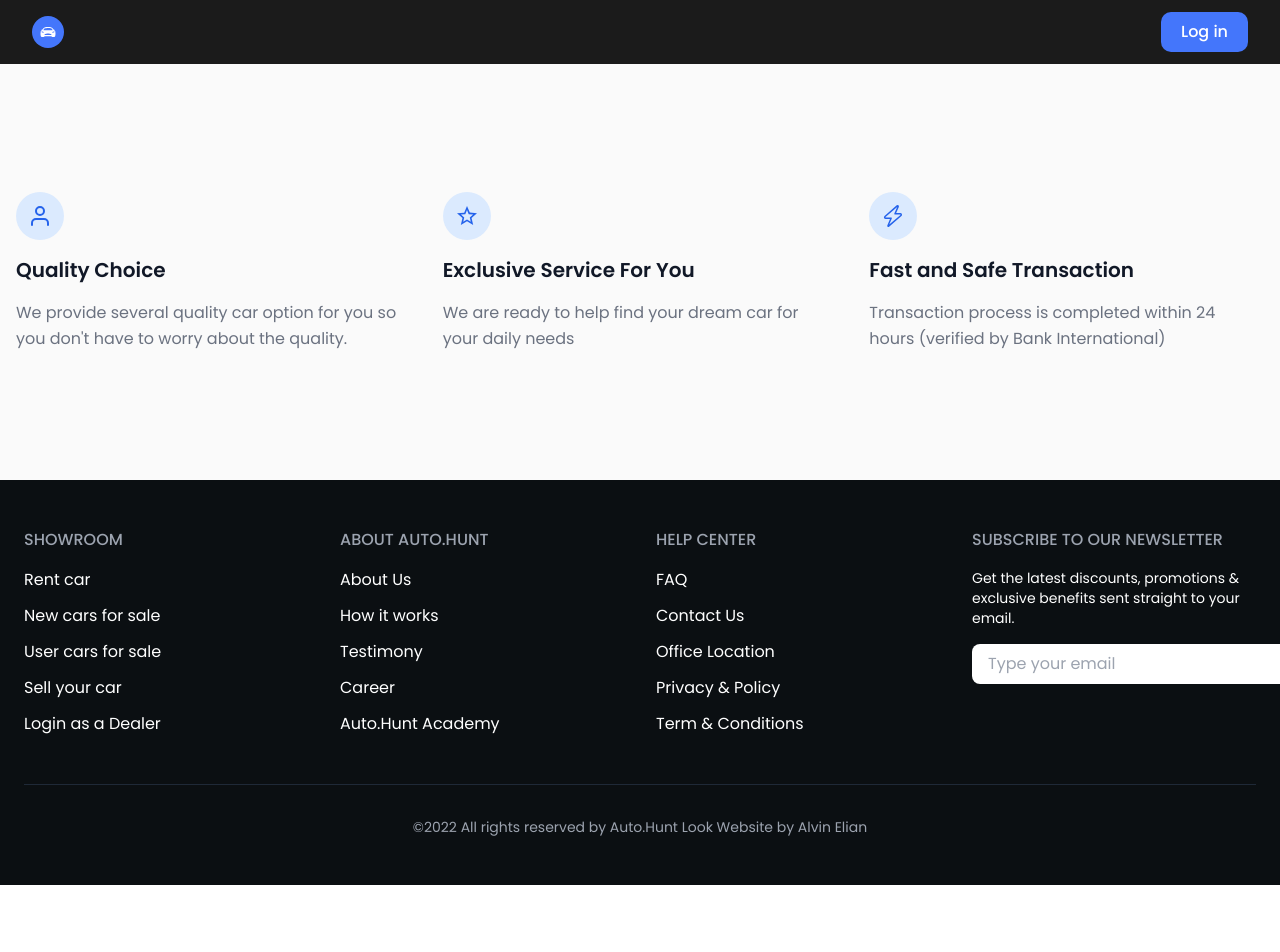
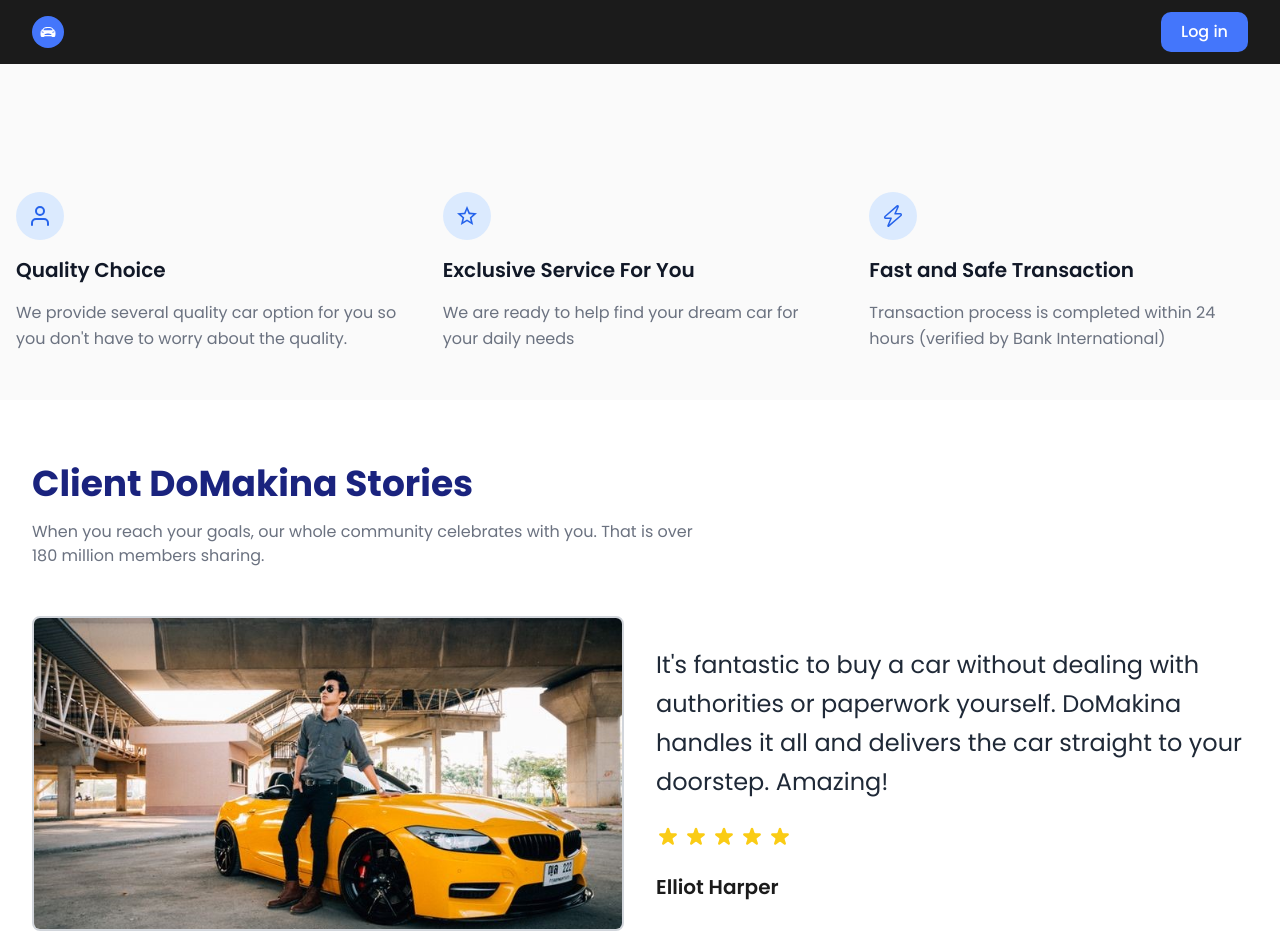
Before and after one commit to DoMakina/frontend, a React (Vite) app: page / in a window 1280 px wide. Shown: the top 952 px of the page. Before the commit the page ends 885 px from the top, so only its background shows below. Built offline with nearby package versions, Linux system fonts and the light colour scheme.

Commit message:
Add Testimonials section and update HomePage layout; enhance Footer with dynamic year and branding

```diff
--- a/src/components/layouts/MainLayout/Footer.jsx
+++ b/src/components/layouts/MainLayout/Footer.jsx
@@ -1,4 +1,6 @@
 export default function Footer() {
+	const currentYear = new Date().getFullYear();
+
 	return (
 		<footer className="bg-[#0B0F12] px-6 py-12 text-white">
 			<div className="mx-auto max-w-7xl">
@@ -66,7 +68,7 @@
 							</li>
 							<li>
 								<a href="#" className="hover:text-theme-blue">
-									Auto.Hunt Academy
+									DoMakina Academy
 								</a>
 							</li>
 						</ul>
@@ -129,8 +131,7 @@
 				</div>
 				{/* Copyright */}
 				<div className="mt-12 border-t border-gray-800 pt-8 text-center text-sm text-gray-400">
-					©2022 All rights reserved by Auto.Hunt Look Website by
-					Alvin Elian
+					©{currentYear} All rights reserved by DoMakina
 				</div>
 			</div>
 		</footer>
--- /dev/null
+++ b/src/components/pages/Home/Testimonials.jsx
@@ -0,0 +1,79 @@
+import clientImage from "../../../assets/images/Client.jpg";
+
+export default function TestimonialSection() {
+	const testimonial = {
+		id: 1,
+		name: "Elliot Harper",
+		image: clientImage,
+		quote: "It's fantastic to buy a car without dealing with authorities or paperwork yourself. DoMakina handles it all and delivers the car straight to your doorstep. Amazing!",
+		rating: 5,
+	};
+
+	return (
+		<div className="bg-white px-4 py-16 sm:px-6 lg:px-8">
+			<div className="mx-auto max-w-7xl">
+				{/* Header */}
+				<div className="mb-12">
+					<h2 className="mb-4 text-4xl font-bold text-[#1a237e]">
+						Client DoMakina Stories
+					</h2>
+					<p className="max-w-2xl text-gray-500">
+						When you reach your goals, our whole community
+						celebrates with you. That is over 180 million members
+						sharing.
+					</p>
+				</div>
+
+				{/* Testimonial Card */}
+				<div className="grid items-center gap-8 md:grid-cols-2">
+					{/* Image */}
+					<div className="relative">
+						<img
+							className="rounded-lg border-2 border-gray-300"
+							src={testimonial.image}
+							alt={testimonial.name}
+						/>
+					</div>
+
+					{/* Content */}
+					<div className="space-y-6">
+						<p className="text-2xl leading-relaxed text-gray-800">
+							{testimonial.quote}
+						</p>
+
+						{/* Rating */}
+						<div className="flex gap-1">
+							{[...Array(testimonial.rating)].map((_, i) => (
+								<svg
+									key={i}
+									className="h-6 w-6 text-yellow-400"
+									fill="currentColor"
+									viewBox="0 0 20 20"
+								>
+									<path d="M9.049 2.927c.3-.921 1.603-.921 1.902 0l1.07 3.292a1 1 0 00.95.69h3.462c.969 0 1.371 1.24.588 1.81l-2.8 2.034a1 1 0 00-.364 1.118l1.07 3.292c.3.921-.755 1.688-1.54 1.118l-2.8-2.034a1 1 0 00-1.175 0l-2.8 2.034c-.784.57-1.838-.197-1.539-1.118l1.07-3.292a1 1 0 00-.364-1.118L2.98 8.72c-.783-.57-.38-1.81.588-1.81h3.461a1 1 0 00.951-.69l1.07-3.292z" />
+								</svg>
+							))}
+						</div>
+
+						<p className="text-xl font-semibold">
+							{testimonial.name}
+						</p>
+					</div>
+				</div>
+
+				{/* User Stats */}
+				<div className="mt-12 flex items-center gap-4">
+					<div className="flex -space-x-2">
+						<div className="flex h-12 w-12 items-center justify-center rounded-full border-2 border-white bg-blue-500 text-sm text-white">
+							180k+
+						</div>
+					</div>
+					<div>
+						<span className="text-2xl font-bold">180k+ </span>
+						<span className="text-gray-500">DoMakina Users</span>
+					</div>
+				</div>
+			</div>
+		</div>
+	);
+}
--- a/src/components/pages/Home/index.js
+++ b/src/components/pages/Home/index.js
@@ -1 +1,2 @@
-export {default as FeatureSection} from "./FeaturesSection"
+export { default as FeatureSection } from "./FeaturesSection";
+export { default as Testimonials } from "./Testimonials";
--- a/src/pages/public/HomePage.jsx
+++ b/src/pages/public/HomePage.jsx
@@ -1,10 +1,11 @@
 import { MainLayout } from "../../components/layouts";
-import { FeatureSection } from "../../components/pages/Home";
+import { FeatureSection, Testimonials } from "../../components/pages/Home";
 const HomePage = () => {
 	return (
 		<MainLayout>
-			<div className="flex flex-grow items-center justify-center">
-				<FeatureSection/>
+			<div className="flex flex-grow flex-col items-center justify-center">
+				<FeatureSection />
+				<Testimonials />
 			</div>
 		</MainLayout>
 	);
```
Also changed, not shown: src/assets/images/Client.jpg (added).
